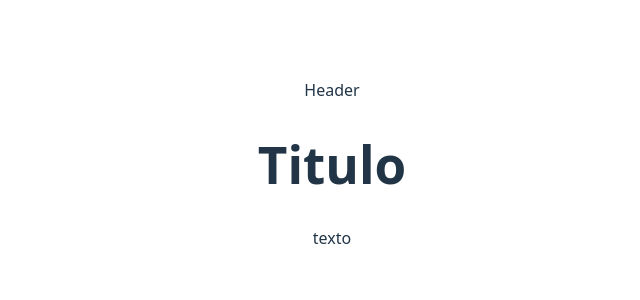
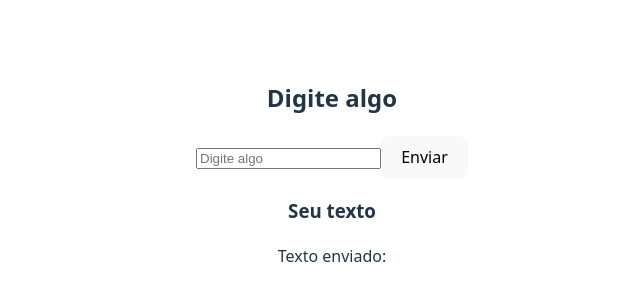
Before and after one commit to becsnr/react, a React (Vite) app: page / in a window 1280 px wide. Shown: the part 228-528 px from the top of the page, without its empty margins (308-948 px from the left). Built offline with nearby package versions, Linux system fonts and the light colour scheme.

Commit message:
eventos + estado + props

```diff
--- a/src/App.jsx
+++ b/src/App.jsx
@@ -1,11 +1,11 @@
 import './App.css'
 import Aula08 from './aulas/Aula08'
-import Ex013 from './exercicios/ex013/Ex013'
+import Ex014 from './exercicios/ex014/Ex014'
 
 function App() {
   return (
     // <Aula08 />
-    <Ex013 />
+    <Ex014 />
   )
 }
 
--- /dev/null
+++ b/src/exercicios/ex014/Ex014.jsx
@@ -0,0 +1,9 @@
+import Formulario from "./Formulario";
+
+function Ex014() {
+    return (
+        <Formulario />
+    )
+}
+
+export default Ex014
--- /dev/null
+++ b/src/exercicios/ex014/Formulario.jsx
@@ -0,0 +1,31 @@
+// 🎯 Objetivo: Eventos + estado + props
+// 🧠 Regras: Input controlado (onChange), Estado guarda o texto, Botão envia (onSubmit), Mostrar o texto digitado
+
+import { useState } from "react"
+
+function Formulario() {
+    const [texto, setTexto] = useState()
+    const [enviado, setEnviado] = useState()
+
+    function digitou(e) {
+        setTexto(e.target.value)
+    }
+
+    function enviar(e) {
+        e.preventDefault()
+        setEnviado(texto)
+        setTexto("")
+    }
+
+    return (
+        <form onSubmit={enviar}>
+            <h2>Digite algo</h2>
+            <input type="text" name="txt" id="txt" placeholder="Digite algo" onChange={digitou} />
+            <button type="submit">Enviar</button>
+            <h3>Seu texto</h3>
+            <p>Texto enviado: {enviado}</p>
+        </form>
+    )
+}
+
+export default Formulario
```
